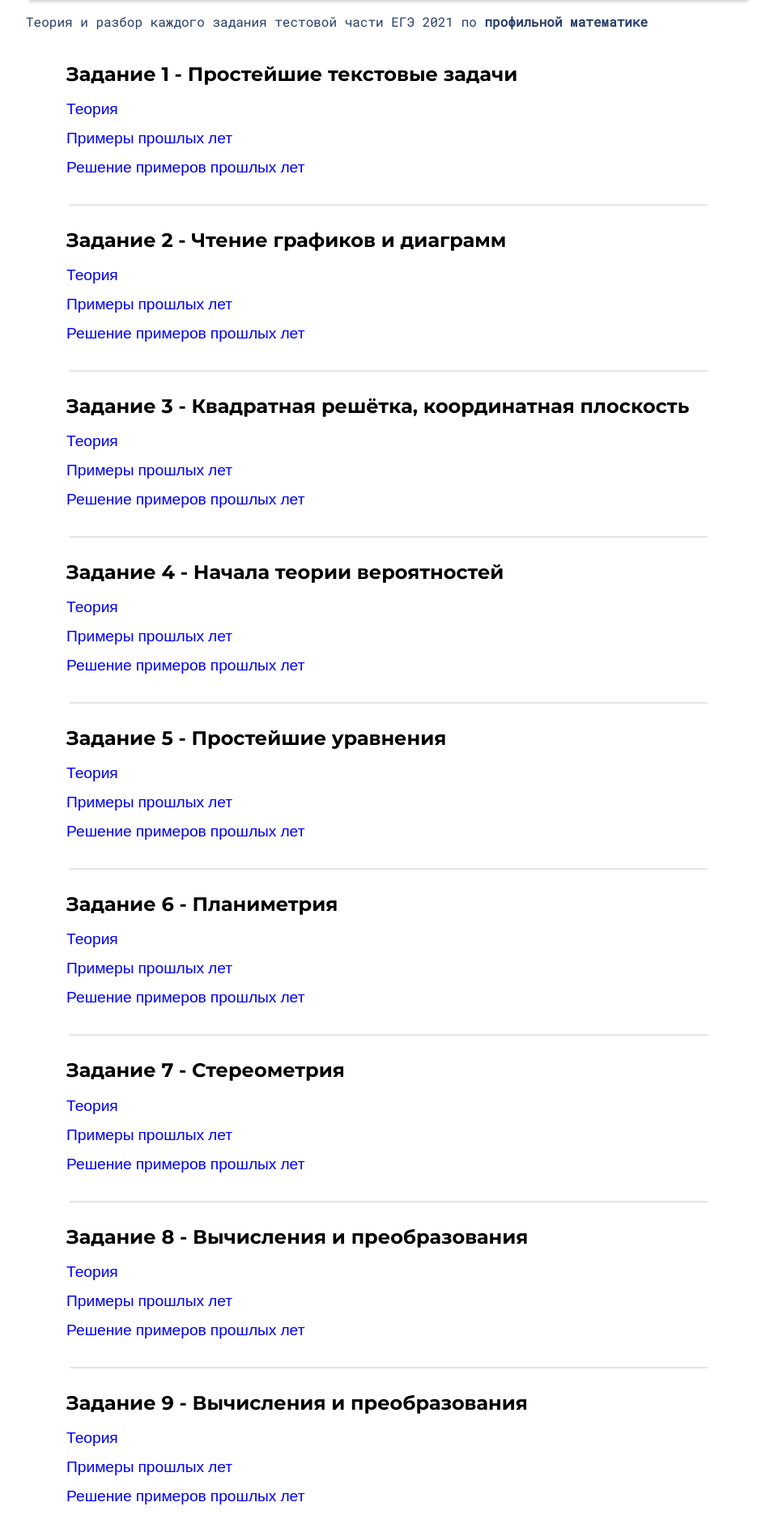
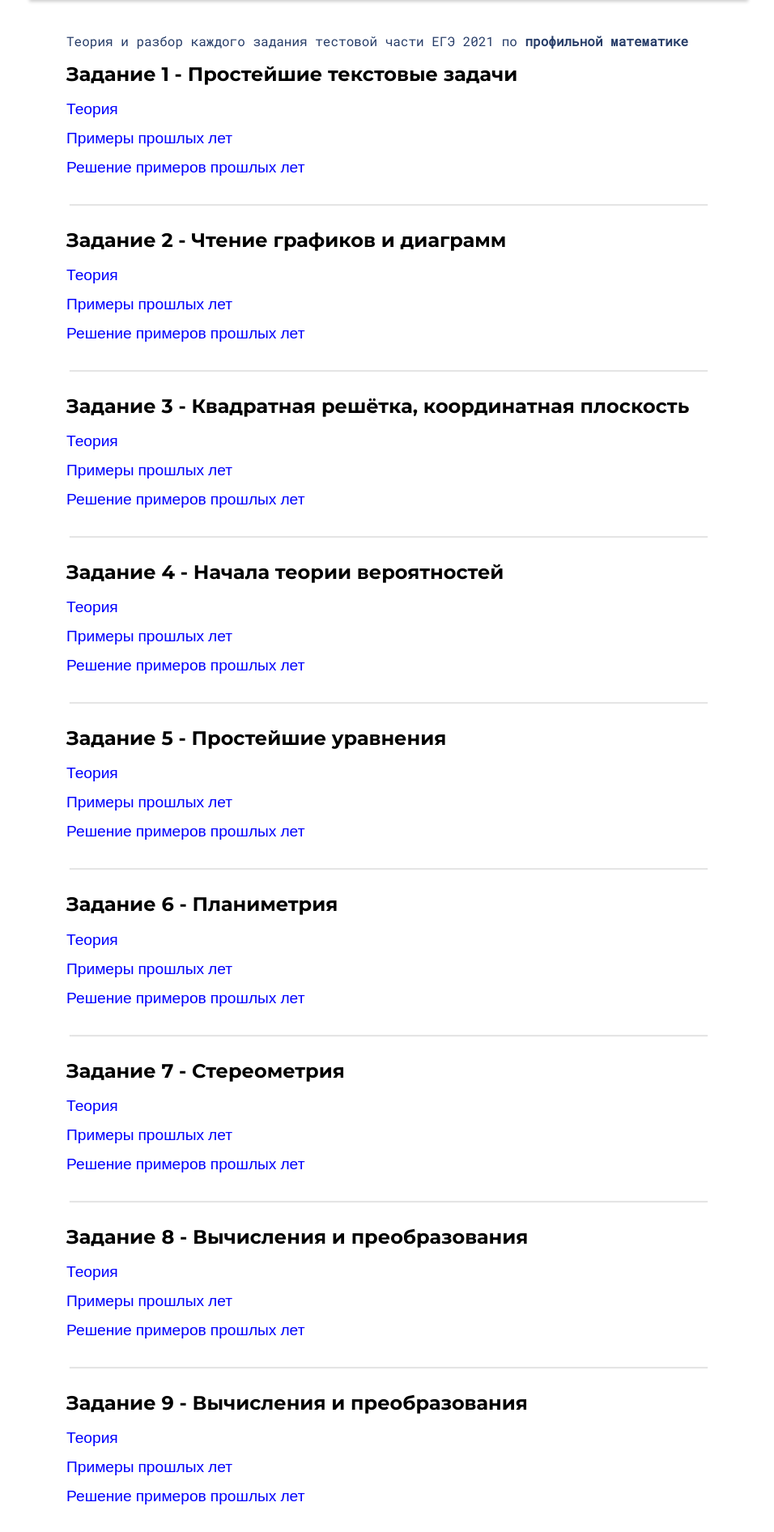
Before and after one commit to DenisMullin/DenisMullin.github.io, a PHP site: page /profmath.html in a window 1280 px wide. Shown: the part 79-1971 px from the top of the page at 81% size, without its empty margins (160-1116 px from the left). Run offline with PHP 8.4, Linux system fonts and the light colour scheme.

Commit message:
init commit

```diff
--- a/bazmath.html
+++ b/bazmath.html
@@ -19,10 +19,10 @@
 		<div class="header">
 			<a href="index.html"><h1 class="title">LEARNEGE</h1></a>
 		</div>
+		<p id="intro">
+			Теория и разбор каждого задания тестовой части ЕГЭ 2021 по <b>базовой математике</b>
+		</p>
 		<div class="content1">
-			<p id="intro">
-				Теория и разбор каждого задания тестовой части ЕГЭ 2021 по <b>базовой математике</b>
-			</p>
 			<div class="task">
 				<h1>Задание 1 - Действия с дробями</h1>
 				<ul class="list">
--- a/css/desktop.css
+++ b/css/desktop.css
@@ -81,12 +81,13 @@ a:active {
 }
 
 .content1 {
-	margin: 40px 50px 50px 50px;
+	margin: 16px 50px 50px 50px;
 }
 
 #intro {
 	color: #263C68;
 	font-family: 'Roboto Mono', monospace;
+	margin: 40px 50px 0 50px;
 }
 
 .content1 h1 {
--- a/css/ipad.css
+++ b/css/ipad.css
@@ -81,12 +81,13 @@ a:active {
 }
 
 .content1 {
-	margin: 40px 50px 50px 50px;
+	margin: 16px 50px 50px 50px;
 }
 
 #intro {
 	color: #263C68;
 	font-family: 'Roboto Mono', monospace;
+	margin: 40px 100px 0 100px;
 }
 
 .content1 h1 {
```
